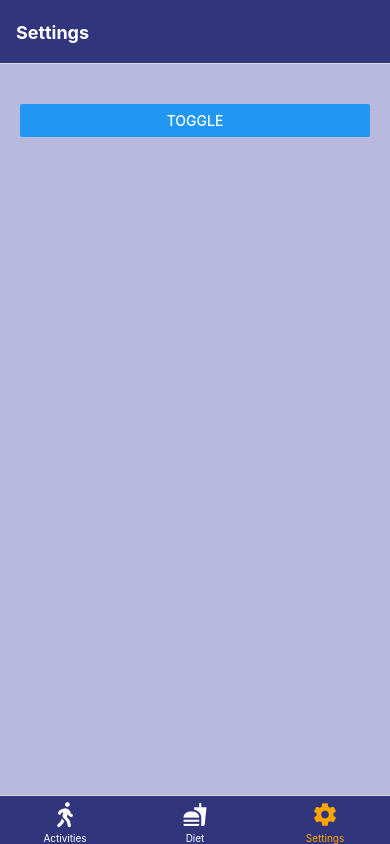
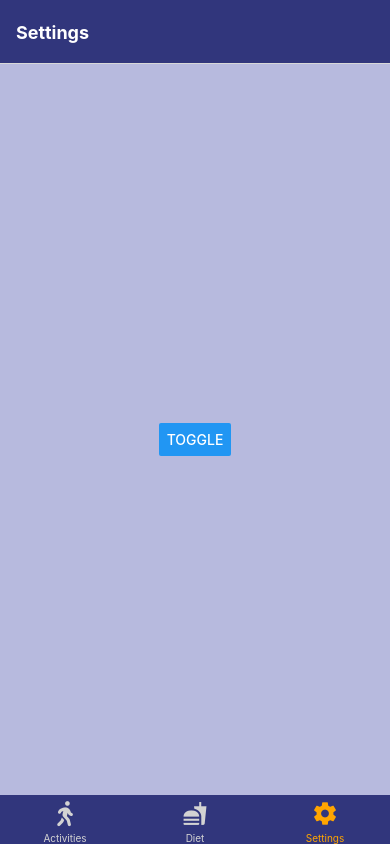
Before and after one commit to annanfu/MobileDevA2, a React Native app: screen /Settings in a window 390 px wide. Built offline with nearby package versions, Linux system fonts and the light colour scheme.

Commit message:
Fixed the DateTimePicker to select the currentDate when user taps in; Updated the initial date; Fixed the styling of the header and tabbar to remove the border of the tabbar

```diff
--- a/App.js
+++ b/App.js
@@ -25,9 +25,16 @@ function MyTabs() {
       initialRouteName="Activities"
       screenOptions={({ route }) => ({
         tabBarActiveTintColor: themes.light.active,
-        tabBarInactiveTintColor: themes.light.text,
-        tabBarStyle: { backgroundColor: themes.light.primary },
-        headerStyle: { backgroundColor: themes.light.primary },
+        tabBarInactiveTintColor: themes.light.inputbackground,
+        tabBarStyle: {
+          backgroundColor: themes.light.primary,
+          borderTopWidth: 0, // This removes the top border of the tab bar
+        },
+        headerStyle: {
+          backgroundColor: themes.light.primary,
+          elevation: 0, // This removes the shadow on Android
+          shadowOpacity: 0, // This removes the shadow on iOS
+        },
         headerTintColor: themes.light.text,
         headerTitleStyle: { fontWeight: "bold" },
         tabBarIcon: ({ color, size }) => {
@@ -107,7 +114,5 @@ export default function App() {
 }
 
 const styles = StyleSheet.create({
-  container: {
-    flex: 1,
-  },
+
 });
--- a/Components/DatePicker.js
+++ b/Components/DatePicker.js
@@ -1,48 +1,58 @@
-import { StyleSheet, Text, View, TextInput } from 'react-native'
-import React, { useState } from 'react'
+import { StyleSheet, Text, View, TextInput } from "react-native";
+import React, { useState } from "react";
 import DateTimePicker from "@react-native-community/datetimepicker";
 import { themes } from "../helper";
-
 
 export default function DatePicker({ value, onChange, style }) {
   const [show, setShow] = useState(false);
   const [mode, setMode] = useState("date");
+  const [displayDate, setDisplayDate] = useState(null);
 
   const onChangeInternal = (event, selectedDate) => {
-  const currentDate = selectedDate || value;
     setShow(false);
-  onChange(currentDate);
-};
-
-const showMode = (currentMode) => {
-setShow(true);
-setMode(currentMode);
+    if (selectedDate) {
+      setDisplayDate(selectedDate);
+      onChange(selectedDate);
+    }
   };
 
   const showDatepicker = () => {
-    showMode("date");
-  };
-
-  const showTimepicker = () => {
-    showMode("time");
+    const currentDate = new Date();
+    if (
+      show &&
+      displayDate &&
+      displayDate.toDateString() === currentDate.toDateString()
+    ) {
+      // If calendar is open and current date is already selected, close the calendar
+      setShow(false);
+      onChange(currentDate);
+    } else {
+      // Otherwise, show the calendar and set the current date
+      setDisplayDate(currentDate);
+      setShow(true);
+      if (!show) {
+        // Only call onChange if we're opening the calendar
+        onChange(currentDate);
+      }
+    }
   };
 
   const formatDate = (date) => {
-  return date.toDateString();
+    return date ? date.toDateString() : "";
   };
 
   return (
     <View>
       <TextInput
         style={styles.DateInput}
-      value={formatDate(value)}
+        value={formatDate(displayDate)}
         onPressIn={showDatepicker}
         editable={false}
       />
       {show && (
         <DateTimePicker
           testID="dateTimePicker"
-        value={value}
+          value={displayDate || new Date()}
           mode={mode}
           is24Hour={true}
           display="inline"
@@ -55,7 +65,6 @@ return (
 
 const styles = StyleSheet.create({
   DateInput: {
-    //textAlign: "center",
     marginBottom: 20,
     borderWidth: 2,
     borderRadius: 5,
--- a/Components/ItemsList.js
+++ b/Components/ItemsList.js
@@ -1,7 +1,6 @@
 import { StyleSheet, Text, View, FlatList } from 'react-native'
 import React, { useContext } from "react";
 import { DataContext } from "../Contexts/dataContext";
-import FontAwesome from "@expo/vector-icons/FontAwesome";
 import Item from "./Item";
 
 
--- a/Screens/AddADiet.js
+++ b/Screens/AddADiet.js
@@ -10,16 +10,14 @@ import { themes } from "../helper";
 
 export default function AddADiet({ navigation }) {
   const { addDiet } = useContext(DataContext); // Get the addDiet function from the context
-    const [description, setDescription] = useState("");
+  const [description, setDescription] = useState("");
   const [calories, setCalories] = useState("");
-  const [date, setDate] = useState(new Date());
+  const [date, setDate] = useState(null);
 
 
 
   function handleSave() {
-    console.log("Description:", description);
-    console.log("Calories:", calories);
-    console.log("Date:", date);
+
     if (!description || isNaN(calories) || calories <= 0 || !date) {
       Alert.alert("Invalid Input", "Please check your input values", [
         { text: "OK" },
@@ -46,7 +44,7 @@ export default function AddADiet({ navigation }) {
         multiline={true}
       />
 
-      <PrimaryText>Calories (min) *</PrimaryText>
+      <PrimaryText>Calories *</PrimaryText>
       <Input
         onChangeText={(calories) => setCalories(calories)}
         value={calories}
--- a/Screens/AddAnActivity.js
+++ b/Screens/AddAnActivity.js
@@ -31,9 +31,7 @@ export default function AddAnActivity({navigation}) {
 
 
   function handleSave() {
-    console.log("Activity:", activity);
-    console.log("Duration:", duration);
-    console.log("Date:", date);
+
     if (!activity || isNaN(duration) || duration <= 0 || !date) {
       Alert.alert("Invalid Input", "Please check your input values", [{ text: "OK" }]);
       return;
--- a/Screens/Settings.js
+++ b/Screens/Settings.js
@@ -14,10 +14,18 @@ export default function Settings() {
 
   return (
     <Background>
-      <Button title="Toggle" onPress={toggleTheme} />
+      <View style={styles.container}>
+        <Button title="Toggle" onPress={toggleTheme} />
+      </View>
     </Background>
   )
 }
 
 
-const styles = StyleSheet.create({})
+const styles = StyleSheet.create({
+    container: {
+        flex: 1,
+        justifyContent: "center",
+        alignItems: "center",
+    },
+})
--- a/helper.js
+++ b/helper.js
@@ -8,6 +8,6 @@ export const themes = {
   },
   dark: {
     primary: "#FFFFFF", // White for text on dark backgrounds in dark mode
-    background: "#6f73ab", // Background color for the app in dark mode
+    background: "#7d81b4", // Background color for the app in dark mode
   },
 };
```
Lines whose indentation alone changed are shown as unchanged.
